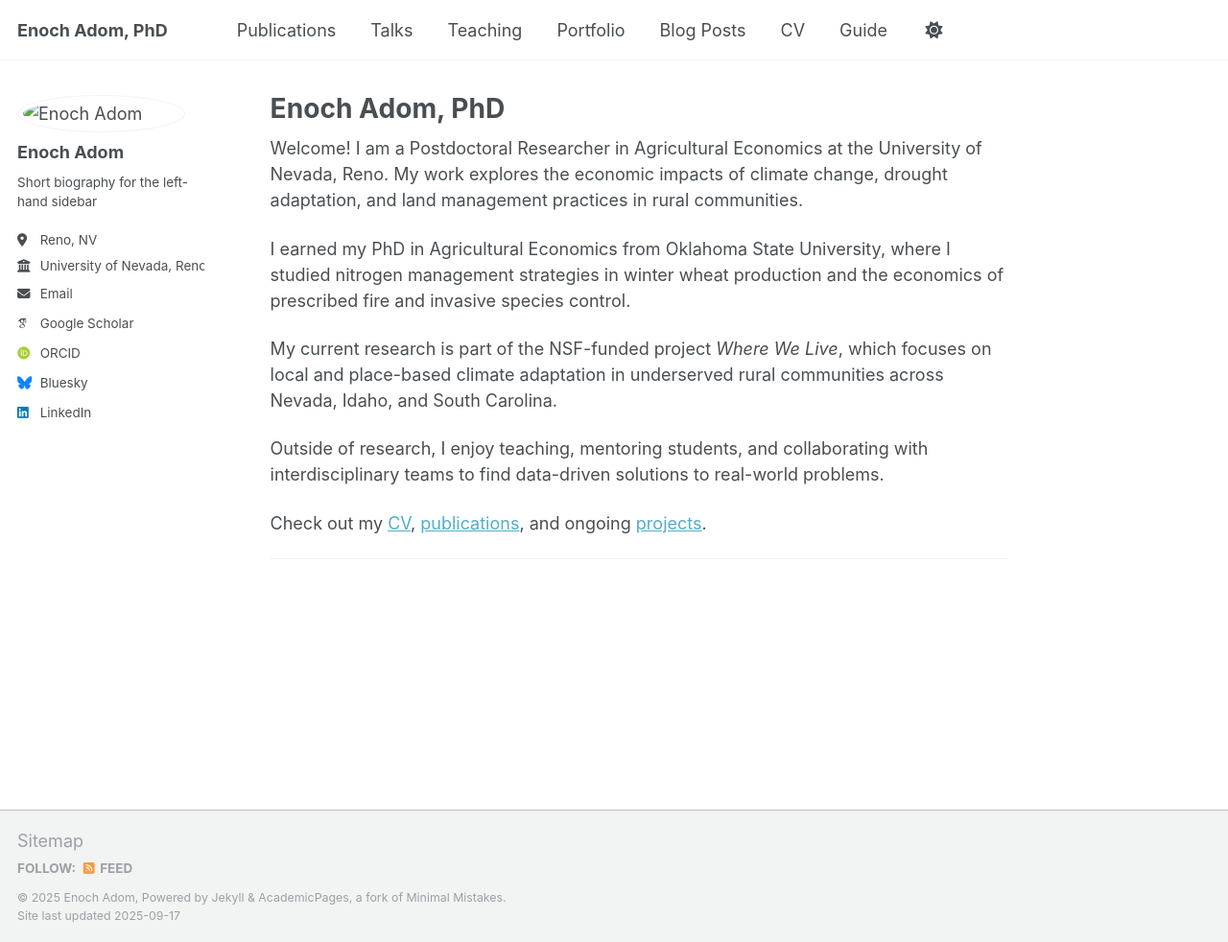
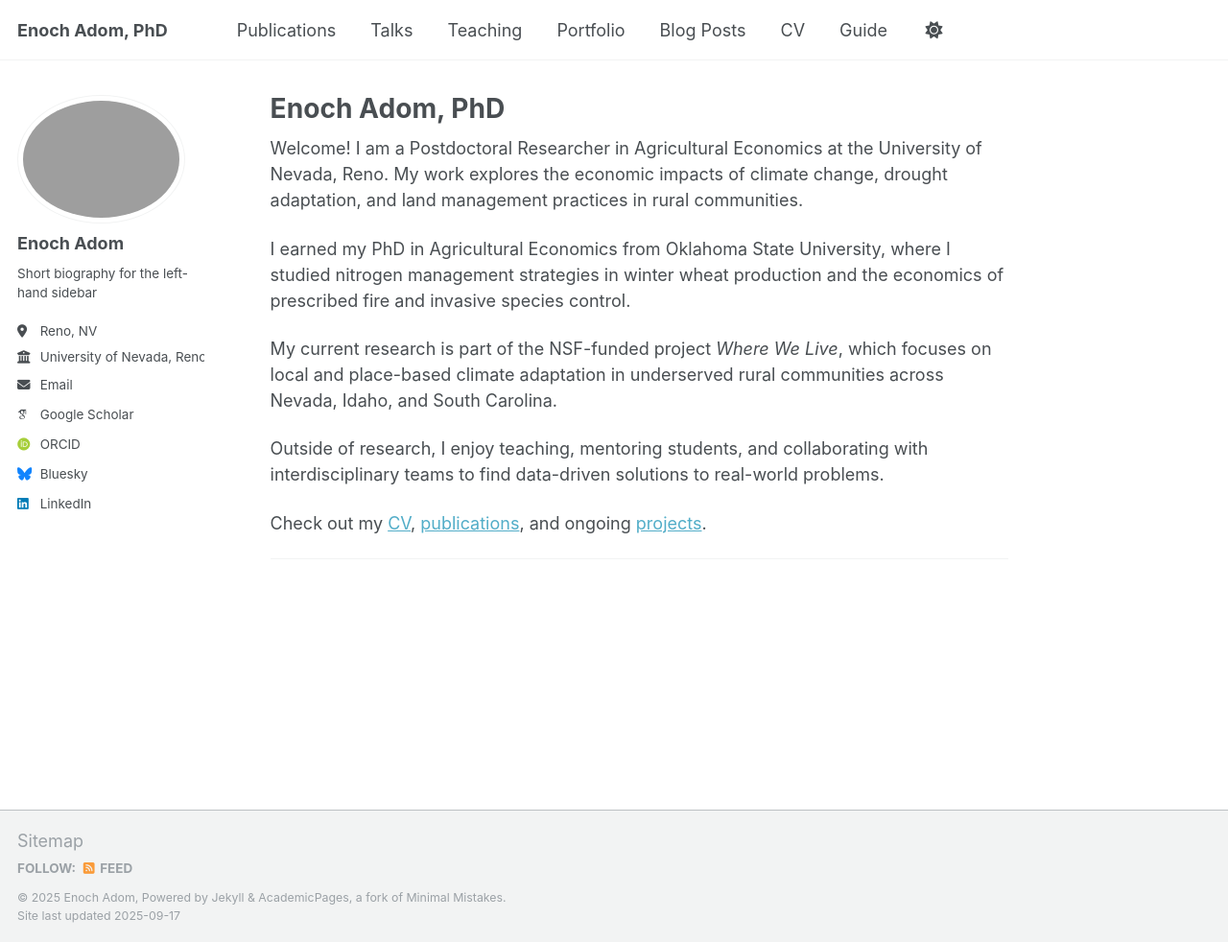
Before and after one commit to enadom/enadom.github.io, a Jekyll site: the page built from _pages/about.md, in a window 1280 px wide and 982 px high. Shown: the whole window at 96% size. Built offline with Jekyll 4.4.1, drawn with Linux system fonts in a browser that asks for light colours; some web fonts are replaced.

Commit message:
Update _config.yml

```diff
--- a/_config.yml
+++ b/_config.yml
@@ -22,7 +22,7 @@ repository               : "academicpages/academicpages.github.io"
 #               Additional customization can be done by editing /_includes/author-profile.html
 author:
   # Biographic information
-  avatar           : "images/adom_grad.jpeg"
+  avatar           : "images/Enoch.png"
   name             : "Enoch Adom"
   bio              : "Short biography for the left-hand sidebar"
   location         : "Reno, NV"
```
